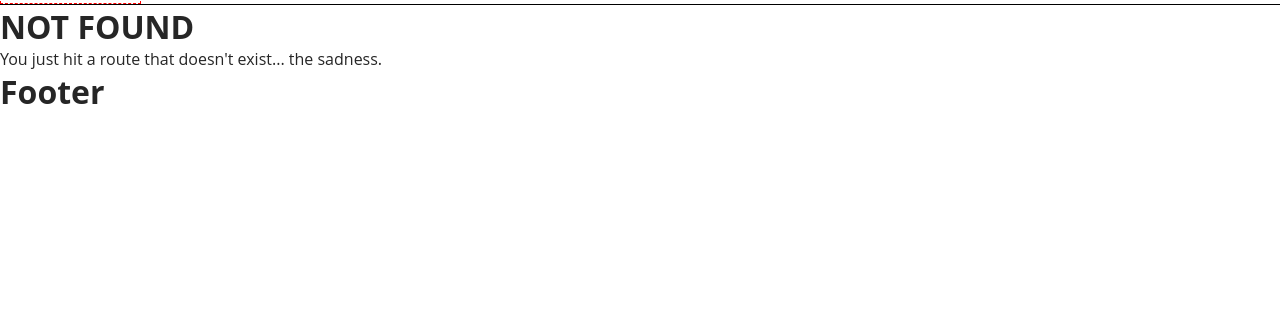
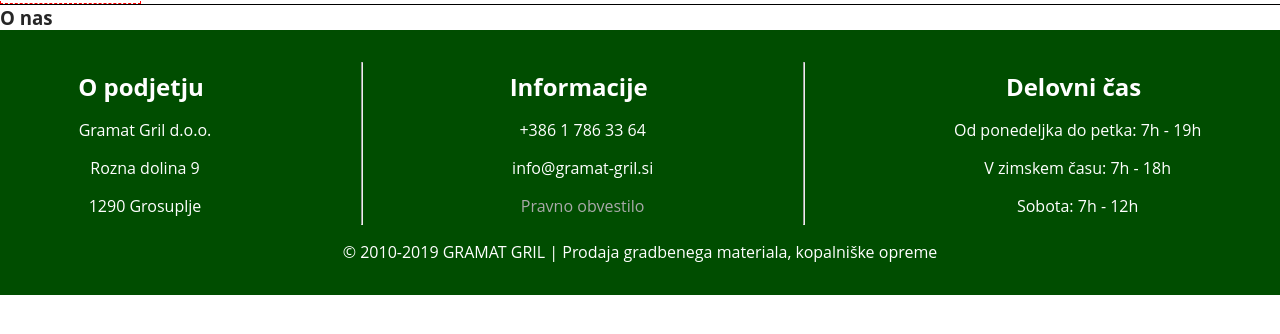
Before and after one commit to gramatgril/gg-trgovina, a Gatsby site: page /info in a window 1280 px wide. Before the commit this address had no page. Shown: the part 38-372 px from the top of the page. Built offline with nearby package versions, Linux system fonts and the light colour scheme; Gatsby itself is replaced by a stand-in of ours.

Commit message:
added footer

```diff
--- a/gatsby-config.js
+++ b/gatsby-config.js
@@ -1,8 +1,18 @@
 module.exports = {
   siteMetadata: {
-    title: `Gramat Gril `,
+    title: `Gramat Gril`,
     description: `Opis Strani`,
     author: `@praecorloth`,
+    information: {
+      company: `Gramat Gril d.o.o.`,
+      street: `Rozna dolina 9`,
+      city: `1290 Grosuplje`,
+      copyright: `2010-2019 GRAMAT GRIL | Prodaja gradbenega materiala, kopalniške opreme`,
+    },
+    contactInfo: {
+      phone: `+386 1 786 33 64`,
+      mail: `info@gramat-gril.si`,
+    },
   },
   plugins: [
     `gatsby-plugin-react-helmet`,
@@ -17,4 +27,4 @@ module.exports = {
     `gatsby-plugin-sharp`,
     `gatsby-plugin-styled-components`,
   ],
-}
+};
--- a/src/components/Footer/Footer.js
+++ b/src/components/Footer/Footer.js
@@ -1,11 +1,106 @@
-import React from "react"
+import React from "react";
+import styled from "styled-components";
+import { Link, graphql, useStaticQuery } from "gatsby";
+
+import { styles } from "../../utils";
+
+const getData = graphql`
+  query {
+    site {
+      siteMetadata {
+        information {
+          company
+          street
+          city
+          copyright
+        }
+        contactInfo {
+          phone
+          mail
+        }
+      }
+    }
+  }
+`;
 
 const Footer = () => {
+  const { site } = useStaticQuery(getData);
+
+  const { phone, mail } = site.siteMetadata.contactInfo;
+  const { company, street, city, copyright } = site.siteMetadata.information;
+
   return (
-    <div>
-      <h1>Footer</h1>
-    </div>
-  )
-}
+    <FooterWrapper>
+      <div className="segments">
+        <div className="segment">
+          <h2>O podjetju</h2>
+          <p>{company}</p>
+          <p>{street}</p>
+          <p>{city}</p>
+        </div>
+        <hr className="divider" />
+        <div className="segment">
+          <h2>Informacije</h2>
+          <p>{phone}</p>
+          <p>{mail}</p>
+          <p>
+            <Link className="link" to="/pravno-obvestilo">
+              Pravno obvestilo
+            </Link>
+          </p>
+        </div>
+        <hr className="divider" />
+        <div className="segment">
+          <h2>Delovni čas</h2>
+          <p>Od ponedeljka do petka: 7h - 19h</p>
+          <p>V zimskem času: 7h - 18h</p>
+          <p>Sobota: 7h - 12h</p>
+        </div>
+      </div>
+      <div className="copyright"></div>
+      <p>&copy; {copyright}</p>
+    </FooterWrapper>
+  );
+};
 
-export default Footer
+const FooterWrapper = styled.footer`
+  padding: 2rem 0;
+  background: ${styles.colors.mainGreen};
+  color: ${styles.colors.mainWhite};
+  text-align: center;
+
+  .link {
+    text-decoration: none;
+    color: darkgray;
+    :hover {
+      color: darkmagenta;
+    }
+  }
+
+  .segments {
+    display: flex;
+    justify-content: space-around;
+
+    @media (max-width: 768px) {
+      display: block;
+    }
+
+    .segment {
+      h2 {
+        padding: 0.5rem 0.5rem 0.5rem 0;
+      }
+      p {
+        padding: 0.5rem;
+      }
+    }
+  }
+
+  .divider {
+    color: white;
+  }
+
+  .copyright {
+    padding-top: 1rem;
+  }
+`;
+export default Footer;
--- a/src/components/Navbar/NavbarIcons.js
+++ b/src/components/Navbar/NavbarIcons.js
@@ -1,6 +1,6 @@
 import React, { useState } from "react"
 import styled from "styled-components"
-import { FaInstagram, FaFacebook } from "react-icons/fa"
+import { FaInstagram, FaFacebook, FaPhone } from "react-icons/fa"
 
 import { styles } from "../../utils"
 
--- /dev/null
+++ b/src/pages/info.js
@@ -0,0 +1,15 @@
+import React from "react"
+
+import Layout from "./../components/layout"
+import SEO from "./../components/seo"
+
+const Info = () => {
+  return (
+    <Layout>
+      <SEO title="O nas" />
+      <h3>O nas</h3>
+    </Layout>
+  )
+}
+
+export default Info
--- a/src/utils/styles.js
+++ b/src/utils/styles.js
@@ -4,24 +4,25 @@ export const colors = {
   mainYellow: `#d2aa5c`,
   mainYellow2: `#F2AF29`,
   mainGrey: `#474747`,
-}
+  mainGreen: `#004d00`,
+};
 
 export const transition = ({
   property = "all",
   time = "0.5s",
   type = "ease-in-out",
 }) => {
-  return `transition: ${property} ${time} ${type}`
-}
+  return `transition: ${property} ${time} ${type}`;
+};
 
 export const border = ({
   width = "0.15rem",
   type = "solid",
   color = "white",
 }) => {
-  return `border:${width} ${type} ${color}`
-}
+  return `border:${width} ${type} ${color}`;
+};
 
 export const letterSpacing = ({ spacing = "0.1rem" }) => {
-  return `letter-spacing:${spacing}`
-}
+  return `letter-spacing:${spacing}`;
+};
```
Also changed, not shown: src/pages/katalog.js (added, +15 -0 lines), src/pages/kontakt.js (added, +14 -0 lines), src/pages/pravno-obvestilo.js (added, +15 -0 lines), 1 other file.
